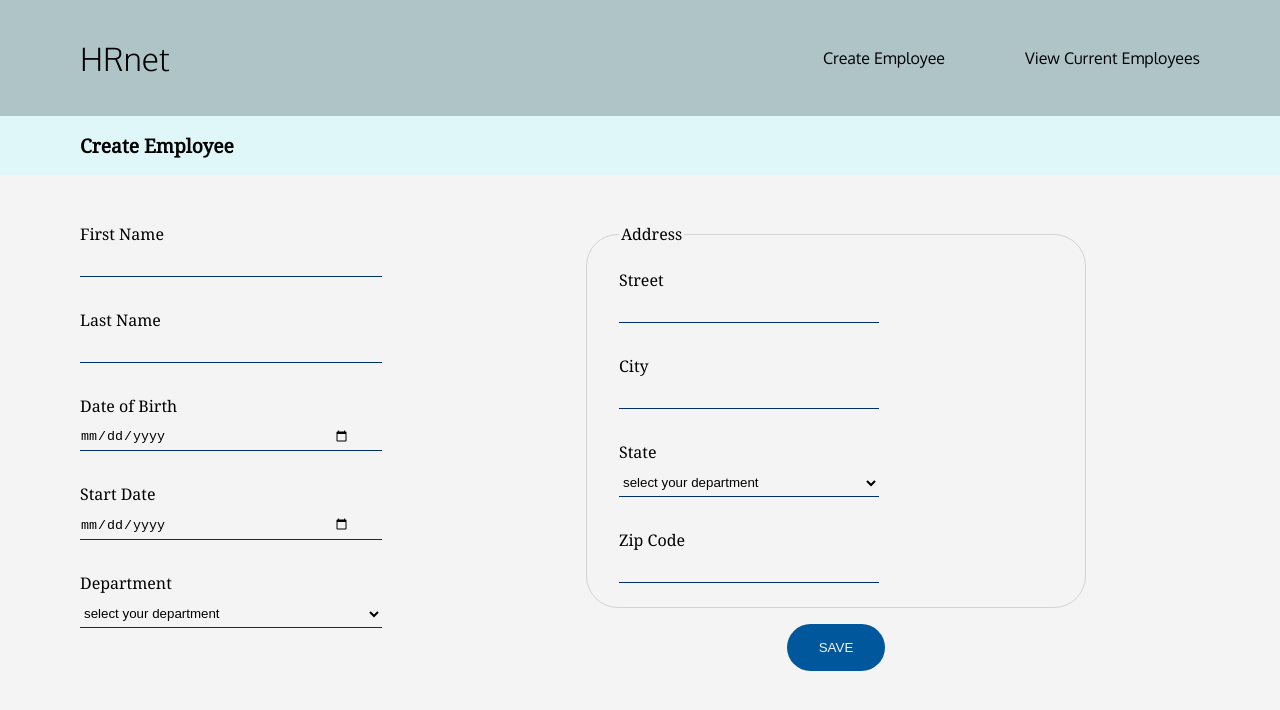
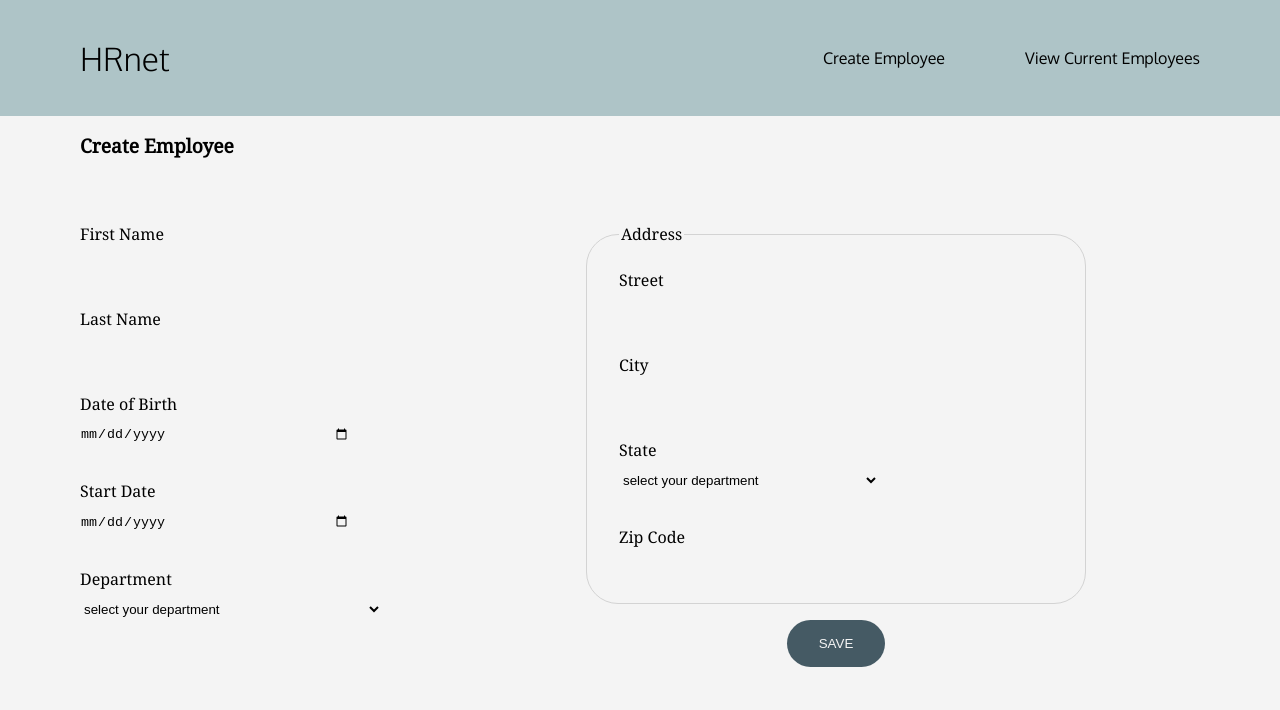
Before and after one commit to hannah-ganne/hr-net, a React (Create React App) app: page /create-employee in a window 1280 px wide. Shown: the top 710 px of the page. Built offline with nearby package versions, Linux system fonts and the light colour scheme.

Commit message:
change color theme

```diff
--- a/src/styles/GlobalStyle.js
+++ b/src/styles/GlobalStyle.js
@@ -3,12 +3,11 @@
 
 const GlobalStyle = createGlobalStyle`
     :root {
-        --dark-blue: #002f6c;
-        --light-blue: #4f83cc;
-        --blue: #01579b;
+        --dark-gray: #1c313a;
+        --gray: #455a64;
         --dark-gray-blue: #aec4c7;
         --white: #f4f4f4;
-        --light-mint: #e0f7fa;
+        --green: #00838f;
     }
 
     html {
@@ -62,8 +61,9 @@
     align-self: center;
     border: none;
     padding: 1rem 2rem;
-    background-color: var(--blue);
+    background-color: var(--gray);
     color: var(--white);
     text-transform: uppercase;
     border-radius: 5rem;
+    cursor: pointer;
 `
```
